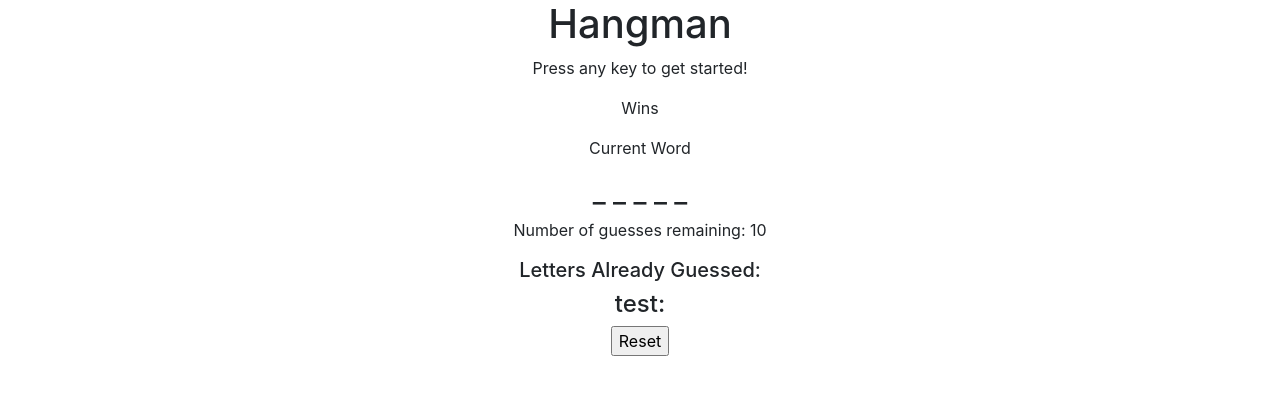
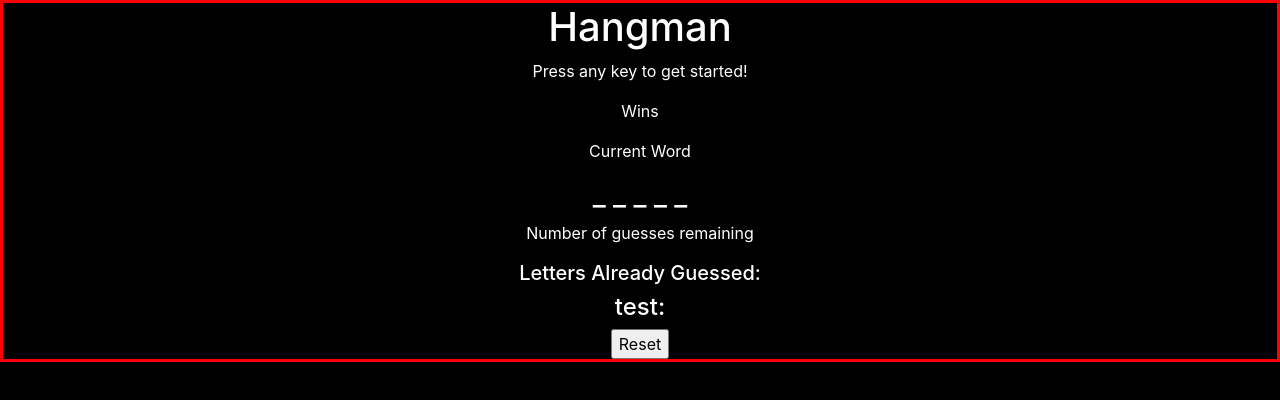
Before and after one commit to tonyc417/Word-Guess-Game, a plain HTML site: page index.html in a window 1280 px wide. Drawn offline with nearby package versions, Linux system fonts and the light colour scheme.

Commit message:
added a background and some color to the page

```diff
--- a/assets/css/style.css
+++ b/assets/css/style.css
@@ -3,7 +3,7 @@
     letter-spacing: 10px;
 }
 
-/* body {
+body {
     background-color: black;
     border: solid 3px red;
 
@@ -11,4 +11,4 @@
 
 h1, h3, h4, h5, p {
     color: white;
-} */
+}
--- a/assets/javascript/other-methods.js
+++ /dev/null
@@ -1,66 +0,0 @@
-var wordSolution = document.querySelector("#currentWord"); // the word
-var lettersTried = document.querySelector('.tried'); // grabbing tried element in html
-var resetBtn = document.querySelector(".reset"); // selecting reset button
-var livesLeft = document.querySelector(".lives");
-var string;
-
-var solution = ["apple", "pyton", "white"]; //array of words to pick from
-guessLives = 10; // lives you start with
-letterSolution = []; // the word we pick
-guessField = []; // letters user guesses
-
-
-resetBtn.addEventListener("click", reset);
-var chooseWord = solution[Math.floor(Math.random() * solution.length)];
-
-function reset() {
-    guessLives = 10;
-    letterSolution = [];
-    guessField = [];
-}
-reset();
-
-
-function displayStats() {
-    for (var i = 0; i < chooseWord.length; i++) {
-        letterSolution[i] = "_";
-        // wordSolution.innerHTML = letterSolution;
-        console.log(chooseWord[i]);
-    }
-
-    string = letterSolution.join(" ");
-    wordSolution.innerHTML = string;
-}
-
-displayStats();
-
-document.onkeydown = function(event) {
-    var letter = event.keyCode;
-    var solutionPrint = [];
-    // if (chooseWord.length) {
-    //     for (var i = 0; i <chooseWord.length; i++) {
-    //         if (chooseWord[i] == letter)
-    //         letterSolution[i] = chooseWord[i];
-    //     }
-    // }
-    for (var i = 0; i < chooseWord.length; i++) {
-       if (chooseWord[i] === event.key) {
-        // letterSolution[i] = event.key;
-        // letterSolution.innerHTML = event.key;
-        solutionPrint.push(event.key);
-        wordSolution.innerHTML = solutionPrint;
-       }
-    }
-
-    if (solutionPrint.length <= 0) {
-        livesLeft.innerHTML = "Guess remain: " + guessLives--;
-    }
-
-    // letterSolution.innerHTML = event.key;
-
-    if (letter >= 65 && letter <= 90) {
-        lettersTried.innerHTML = "You pressed: " + event.key + " Letters Already Guessed: " + guessField;
-        guessField.push(event.key);
-    }
-
-}
--- a/index.html
+++ b/index.html
@@ -16,13 +16,13 @@
         <p>Wins</p>
         <p>Current Word</p>
         <h3 id="currentWord"></h3>
-        <p class="lives">Number of guesses remaining: 10</p>
+        <p class="lives">Number of guesses remaining</p>
         <h5 class="tried">Letters Already Guessed: </h5>
         <h4 class="testing">test:</h4>
         <input class="reset" type="reset" value="Reset">
     </div>
 
-    <script rel="text/javascript" src="assets/javascript/other-methods.js">
+    <script rel="text/javascript" src="assets/javascript/game.js">
 
     </script>
 </body>
```
